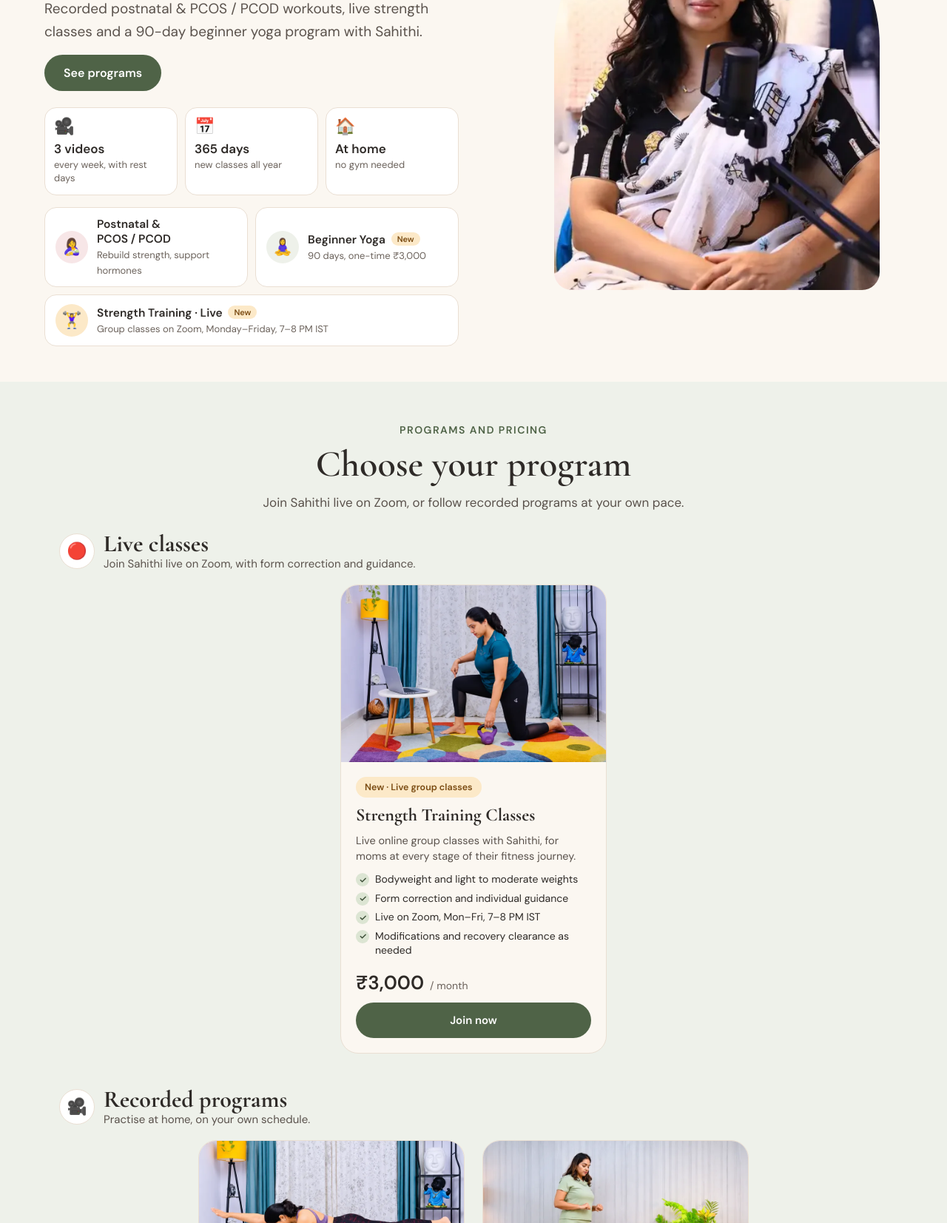
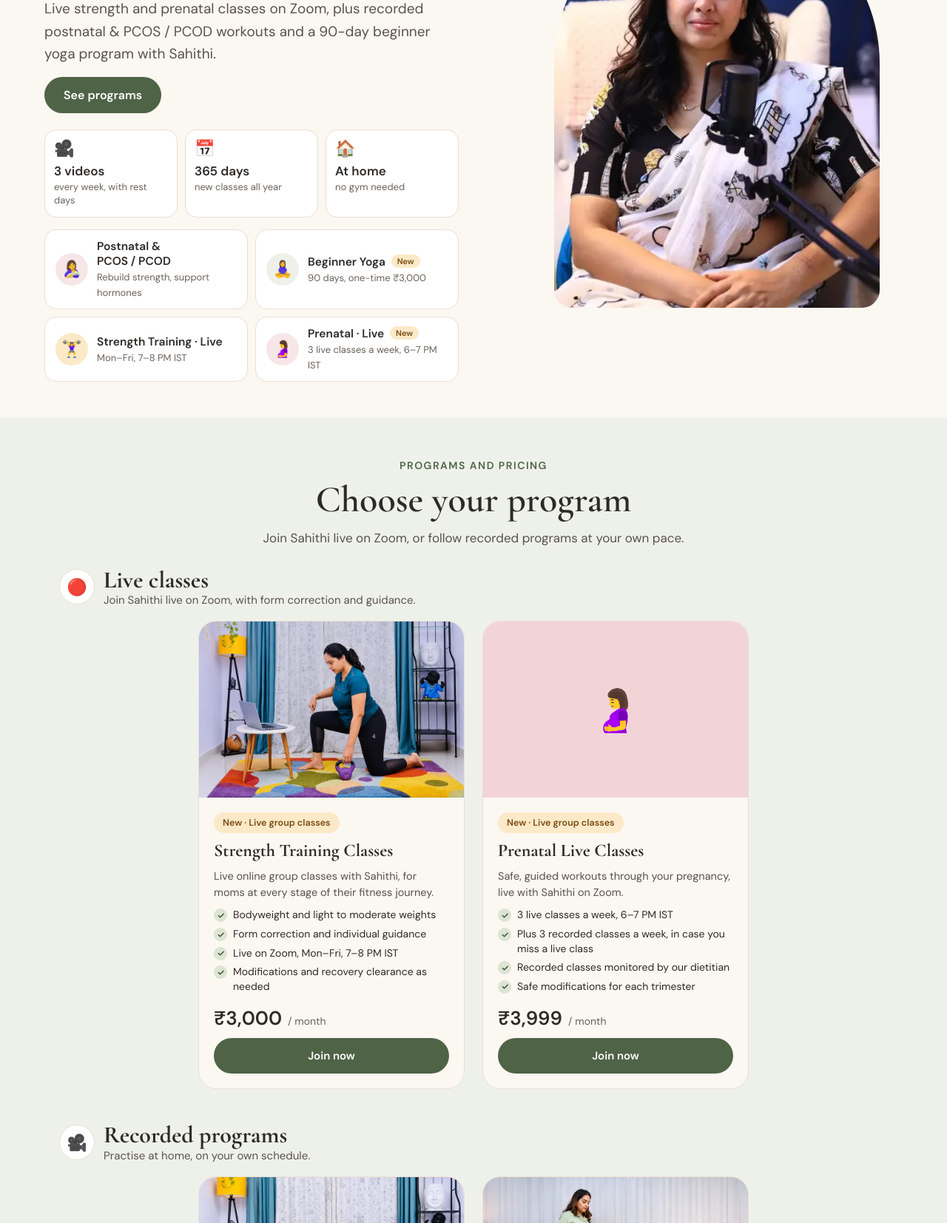
Before and after one commit to fitiqconsultation-fit/sahithiness-website, a plain HTML site: page index.html in a window 1280 px wide. Shown: the part 351-2004 px from the top of the page at 74% size. Drawn offline with nearby package versions, Linux system fonts and the light colour scheme.

Commit message:
Add Prenatal Live Classes (₹3,999/month, 3 live + 3 recorded a week)
Co-Authored-By: Claude Opus 5.5 <noreply@anthropic.com>
Claude-Session: https://claude.ai/code/session_0185ZaCxDy49GLoicJ76pYoC

```diff
--- a/index.html
+++ b/index.html
@@ -288,9 +288,9 @@ fieldset.conds legend{font-size:14px;font-weight:600;padding:0 6px}
 <main>
 <section id="home" class="wrap hero">
   <div class="hero-text">
-    <div class="tags"><span class="tag tag-pink">🤱 Postnatal &amp; PCOS&nbsp;/&nbsp;PCOD</span><span class="tag tag-sage">🧘‍♀️ Beginner yoga</span><span class="tag" style="background:#FCE9C8;color:#7A4B12">🏋️‍♀️ Live strength classes · New</span></div>
+    <div class="tags"><span class="tag tag-pink">🤱 Postnatal &amp; PCOS&nbsp;/&nbsp;PCOD</span><span class="tag tag-sage">🧘‍♀️ Beginner yoga</span><span class="tag" style="background:#FCE9C8;color:#7A4B12">🔴 Live strength &amp; prenatal classes</span></div>
     <h1>Home workouts for women</h1>
-    <p>Recorded postnatal &amp; PCOS&nbsp;/&nbsp;PCOD workouts, live strength classes and a 90-day beginner yoga program with Sahithi.</p>
+    <p>Live strength and prenatal classes on Zoom, plus recorded postnatal &amp; PCOS&nbsp;/&nbsp;PCOD workouts and a 90-day beginner yoga program with Sahithi.</p>
     <div class="ctas">
       <a class="btn btn-sage" href="#programs">See programs</a>
     </div>
@@ -302,7 +302,8 @@ fieldset.conds legend{font-size:14px;font-weight:600;padding:0 6px}
     <div class="hfor">
       <div class="hfor-item"><span class="ic" style="background:var(--pink-bg)" aria-hidden="true">🤱</span><div><b>Postnatal &amp; PCOS&nbsp;/&nbsp;PCOD</b><small>Rebuild strength, support hormones</small></div></div>
       <div class="hfor-item"><span class="ic" style="background:var(--sage-bg)" aria-hidden="true">🧘‍♀️</span><div><b>Beginner Yoga <span class="newpill">New</span></b><small>90 days, one-time ₹3,000</small></div></div>
-      <div class="hfor-item hfor-wide"><span class="ic" style="background:#FCE9C8" aria-hidden="true">🏋️‍♀️</span><div><b>Strength Training · Live <span class="newpill">New</span></b><small>Group classes on Zoom, Monday–Friday, 7–8 PM IST</small></div></div>
+      <div class="hfor-item"><span class="ic" style="background:#FCE9C8" aria-hidden="true">🏋️‍♀️</span><div><b>Strength Training · Live</b><small>Mon–Fri, 7–8 PM IST</small></div></div>
+      <div class="hfor-item"><span class="ic" style="background:var(--pink-bg)" aria-hidden="true">🤰</span><div><b>Prenatal · Live <span class="newpill">New</span></b><small>3 live classes a week, 6–7 PM IST</small></div></div>
     </div>
   </div>
   <div class="hero-img">
@@ -350,10 +351,10 @@ fieldset.conds legend{font-size:14px;font-weight:600;padding:0 6px}
   var PAY = !!API_URL;
   /* Razorpay payment link. One link for all programs; you can set a different link per program here. */
   var PAY_LINK = 'https://rzp.io/rzp/Mb2OjID';
-  var PAY_LINKS = { postnatal: PAY_LINK, pcos: PAY_LINK, momstrength: 'https://rzp.io/rzp/1FWz801N', yoga: '' };
+  var PAY_LINKS = { postnatal: PAY_LINK, pcos: PAY_LINK, momstrength: 'https://rzp.io/rzp/1FWz801N', yoga: '', prenatal: '' };
   /* Lead & Payment Tracker sheet: paste the Apps Script Web app URL between the quotes. */
   var SHEET_URL = 'https://script.google.com/macros/s/AKfycbxhVIIac981nqxuiM_RMf4D6P1bfkPCoXVUmwMc-c-IBta5kHpN3r385RyYlozRi2-WKQ/exec';
-  var TINT = { postnatal: '#F2D4D7', pcos: '#DCE5D3', momstrength: '#F6E3C8', yoga: '#DCE5D3' };
+  var TINT = { postnatal: '#F2D4D7', pcos: '#DCE5D3', momstrength: '#F6E3C8', yoga: '#DCE5D3', prenatal: '#F2D4D7' };
 
   /* Sample class for General Yoga. Paste a YouTube link or a Google Drive video link between the quotes. */
   var SAMPLE_VIDEO = '';
@@ -362,6 +363,7 @@ fieldset.conds legend{font-size:14px;font-weight:600;padding:0 6px}
   var PACKAGES = [
     { name: 'Postnatal & PCOS\u00a0/\u00a0PCOD Workouts', kind: 'postnatal', icon: '🤱', photo: 'images/pcos.webp', alt: 'Sahithi doing a bird-dog exercise at home', price: '₹2,784', duration: '/ month', desc: 'Rebuild your strength after childbirth and support your hormones, weight and energy with PCOS / PCOD.', points: ['3 recorded videos a week, with rest days', 'Choose your workout days', 'Core, back and full-body strength', 'Renew month to month'], badge: 'Recorded classes', cta: 'Join now' },
     { name: 'Strength Training Classes', kind: 'momstrength', live: true, icon: '🏋️‍♀️', photo: 'images/strength-live.webp', price: '₹3,000', duration: '/ month', isNew: true, desc: 'Live online group classes with Sahithi, for moms at every stage of their fitness journey.', points: ['Bodyweight and light to moderate weights', 'Form correction and individual guidance', 'Live on Zoom, Mon–Fri, 7–8 PM IST', 'Modifications and recovery clearance as needed'], badge: 'New · Live group classes', cta: 'Join now' },
+    { name: 'Prenatal Live Classes', kind: 'prenatal', live: true, icon: '🤰', price: '₹3,999', duration: '/ month', isNew: true, desc: 'Safe, guided workouts through your pregnancy, live with Sahithi on Zoom.', points: ['3 live classes a week, 6–7 PM IST', 'Plus 3 recorded classes a week, in case you miss a live class', 'Recorded classes monitored by our dietitian', 'Safe modifications for each trimester'], badge: 'New · Live group classes', cta: 'Join now' },
     { name: '90-Day Beginner Yoga', kind: 'yoga', icon: '🧘‍♀️', photo: 'images/yoga-stretch.webp', alt: 'Sahithi guiding a seated forward stretch', price: '₹3,000', duration: '/ 90 days', desc: 'New to yoga? Start gently with simple, guided classes you can follow at home.', points: ['90 days of beginner yoga classes', 'Step by step, at your own pace', 'Practise at home, anytime', 'One-time payment, no renewal'], badge: 'New · 90-day program', cta: 'Join now' }
   ];
 
@@ -460,19 +462,11 @@ fieldset.conds legend{font-size:14px;font-weight:600;padding:0 6px}
 
   var START = { t: 'start', n: 'startDate', l: 'Preferred start date', req: 'Please choose when you want to start.' };
   var FORMS = {
-    prenatal: {
-      title: 'Pregnancy health questions', note: PRIVATE, consent: CONSENT_MED,
-      conds: [['diab', 'Diabetes or gestational diabetes'], ['bp', 'High blood pressure'], ['thy', 'Thyroid'], ['pcos', 'PCOS\u00a0/\u00a0PCOD'], ['anae', 'Anaemia (low haemoglobin)'], ['bleed', 'Bleeding or spotting'], ['placenta', 'Low-lying placenta / placenta previa'], ['misc', 'Previous miscarriage'], ['rest', 'Doctor advised rest or no exercise']],
-      rows: [
-        [{ t: 'select', n: 'months', l: 'How many months pregnant are you?', o: MONTHS, req: 'Please select how many months.' }, { t: 'date', n: 'edd', l: 'Expected delivery date', req: 'Please enter your expected delivery date.' }],
-        [{ t: 'select', n: 'firstPreg', l: 'Is this your first pregnancy?', o: ['Yes', 'No'], req: REQ }, { t: 'select', n: 'activity', l: 'How active are you right now?', o: ['Not active', 'Light walking', 'Regular exercise, yoga or gym'], req: REQ }],
-        [MOVE],
-        'conds',
-        [{ t: 'select', n: 'diet', l: 'Food preference', o: DIET, req: 'Please choose your food preference.' }, { t: 'text', n: 'allergies', l: 'Food allergies (optional)', ph: 'e.g. peanuts' }],
-        [{ t: 'textarea', n: 'preOther', l: 'Anything else your doctor has asked you to avoid? (optional)', ph: 'Medicines, restrictions, other complications' }],
-        'consent'
-      ]
-    },
+    prenatal: { title: '', conds: [], rows: [
+      [{ t: 'select', n: 'months', l: 'How many months pregnant are you?', o: MONTHS, req: 'Please select how many months.' }, { t: 'date', n: 'edd', l: 'Expected delivery date', req: 'Please enter your expected delivery date.' }],
+      [{ t: 'select', n: 'firstPreg', l: 'Is this your first pregnancy?', o: ['Yes', 'No'], req: REQ }, { t: 'select', n: 'docOk', l: 'Has your doctor cleared you for exercise?', o: ['Yes', 'I will check with my doctor', 'No'], req: REQ }],
+      [{ t: 'textarea', n: 'pregNote', l: 'Any pregnancy complications or anything Sahithi should know? (optional)', ph: 'For example: low-lying placenta, BP, thyroid, past miscarriage, back pain', opt: true }],
+      [START]] },
     postnatal: { title: '', conds: [], rows: [
       [{ t: 'select', n: 'joinFor', l: 'What are you joining for?', o: ['Postnatal recovery', 'PCOS / PCOD', 'Both postnatal and PCOS / PCOD'], req: REQ }],
       [{ t: 'weekdays', n: 'days', l: 'Which days will you work out?', req: 'Please pick 3 days.', check: function (v) { return v.split(', ').filter(Boolean).length === 3; } }],
@@ -531,7 +525,7 @@ fieldset.conds legend{font-size:14px;font-weight:600;padding:0 6px}
       '<div class="cnone">Press Continue to use “' + esc(input.value.trim()) + '”</div>');
     box.hidden = false;
   }
-  function detailsFor() { return /^(momstrength|postnatal|pcos|yoga)$/.test(S.pkg.kind) ? STRENGTH_DETAILS : DETAILS; }
+  function detailsFor() { return /^(momstrength|postnatal|pcos|yoga|prenatal)$/.test(S.pkg.kind) ? STRENGTH_DETAILS : DETAILS; }
   var DETAILS = [
     [{ t: 'text', n: 'name', l: 'Full name', ph: 'Your full name', ac: 'name', req: 'Please enter your full name.', check: function (v) { return v.trim().length >= 2; } }],
     [{ t: 'tel', n: 'phone', l: 'Phone / WhatsApp', ph: '10-digit mobile number', ac: 'tel', req: 'Please enter a valid 10-digit mobile number.', check: function (v) { return /^(91)?[6-9]\d{9}$/.test(v.replace(/\D/g, '')); } }],
@@ -752,7 +746,7 @@ fieldset.conds legend{font-size:14px;font-weight:600;padding:0 6px}
     var r = S.result || {}, k = S.pkg.kind, first = esc(String(S.form.name).split(' ')[0]), body;
     if (r.registered) {
       return '<div class="result"><span class="ico" aria-hidden="true" style="background:#DCE5D3;color:#3B4C35">' + TICK + '</span>' +
-        '<h3>You’re registered, ' + first + '!</h3>' + (k === 'yoga' ? '<p class="box">Sahithi’s team will contact you on <b>' + esc(S.form.phone) + '</b> with the payment link for the <b>90-Day Beginner Yoga</b> program (₹3,000, one-time). Your 90 days start from <b>' + esc(S.form.startDate) + '</b>.</p>' : '<p class="box">Classes run <b>Monday to Friday, 7–8 PM IST</b> on Zoom. Sahithi’s team will contact you on <b>' + esc(S.form.phone) + '</b> with the fee and your Zoom link before <b>' + esc(S.form.startDate) + '</b>.</p>') +
+        '<h3>You’re registered, ' + first + '!</h3>' + (k === 'prenatal' ? '<p class="box">Live classes run <b>3 days a week, 6–7 PM IST</b> on Zoom, plus 3 recorded classes a week. Sahithi’s team will contact you on <b>' + esc(S.form.phone) + '</b> with the payment link (₹3,999 / month) and your Zoom link before <b>' + esc(S.form.startDate) + '</b>.</p>' : k === 'yoga' ? '<p class="box">Sahithi’s team will contact you on <b>' + esc(S.form.phone) + '</b> with the payment link for the <b>90-Day Beginner Yoga</b> program (₹3,000, one-time). Your 90 days start from <b>' + esc(S.form.startDate) + '</b>.</p>' : '<p class="box">Classes run <b>Monday to Friday, 7–8 PM IST</b> on Zoom. Sahithi’s team will contact you on <b>' + esc(S.form.phone) + '</b> with the fee and your Zoom link before <b>' + esc(S.form.startDate) + '</b>.</p>') +
         '<button type="button" class="btn btn-sage" data-act="close">Done</button></div>';
     }
     if (r.link) {
@@ -804,9 +798,10 @@ fieldset.conds legend{font-size:14px;font-weight:600;padding:0 6px}
       h += '<div class="blk"><h3>' + (PAY || PAY_LINKS[p.kind] ? 'Review and pay' : 'Review and register') + '</h3><div class="summary">' +
         '<div><span>Program</span><span style="font-weight:600">' + esc(p.name) + '</span></div>' +
         (p.kind === 'consult' ? '<div><span>Call</span><span>' + esc(S.form.cDate + ', ' + S.form.cSlot) + '</span></div>' : '') +
-        (p.kind === 'momstrength' ? '<div><span>Classes</span><span>Mon–Fri, 7–8 PM IST</span></div>' : '') +
+        (p.kind === 'momstrength' ? '<div><span>Classes</span><span>Mon–Fri, 7–8 PM IST</span></div>' : p.kind === 'prenatal' ? '<div><span>Classes</span><span>3 live a week, 6–7 PM IST + 3 recorded</span></div>' : '') +
         (S.form.stage ? '<div><span>Stage</span><span>' + esc(S.form.stage) + '</span></div>' : '') +
         (S.form.days ? '<div><span>Workout days</span><span>' + esc(S.form.days) + '</span></div>' : '') +
+        (S.form.months ? '<div><span>Pregnancy</span><span>' + esc(S.form.months) + '</span></div>' : '') +
         (S.form.joinFor ? '<div><span>Joining for</span><span>' + esc(S.form.joinFor) + '</span></div>' : '') +
         (S.form.yogaExp ? '<div><span>Experience</span><span>' + esc(S.form.yogaExp) + '</span></div>' : '') +
         (S.form.startDate ? '<div><span>Start date</span><span>' + esc(S.form.startDate) + '</span></div>' : '') +
@@ -832,7 +827,7 @@ fieldset.conds legend{font-size:14px;font-weight:600;padding:0 6px}
         h += '<a class="btn btn-sage" href="' + esc(PAY_LINKS[p.kind]) + '" target="_blank" rel="noopener" data-act="paylink">' + LOCK + (full ? 'Pay ' + rupees(full) + ' on Razorpay' : 'Pay on Razorpay') + '</a>' +
           '<span style="font-size:13px;color:var(--muted2);text-align:center">UPI, cards and net banking. Please use the same phone number and email on the payment page.</span></div>';
       } else {
-        h += '<button type="button" class="btn btn-sage" data-act="register">' + (p.kind === 'yoga' ? 'Register for Beginner Yoga' : 'Register for classes') + '</button>' +
+        h += '<button type="button" class="btn btn-sage" data-act="register">' + (p.kind === 'yoga' ? 'Register for Beginner Yoga' : p.kind === 'prenatal' ? 'Register for Prenatal Live Classes' : 'Register for classes') + '</button>' +
           '<span style="font-size:13px;color:var(--muted2);text-align:center">' + (p.kind === 'yoga' ? 'Sahithi’s team will send you the payment link and your class access.' : 'Sahithi’s team will contact you with the fee and your Zoom link.') + '</span></div>';
       }
       h += '<div class="navrow"><button type="button" class="btn btn-outline" data-act="back"' + (S.busy ? ' disabled' : '') + '>Back</button><span></span></div>';
```
